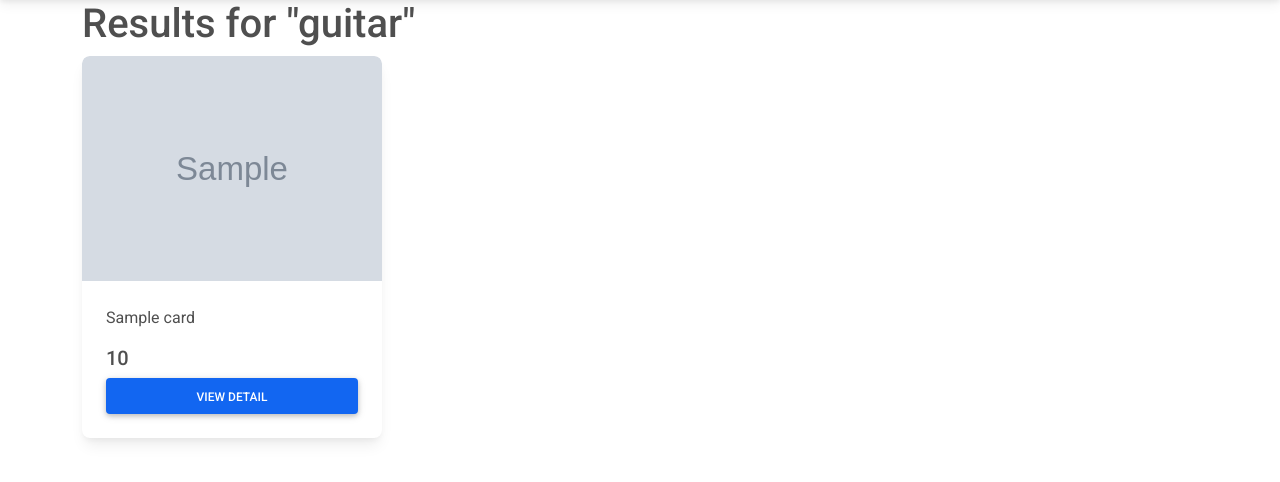
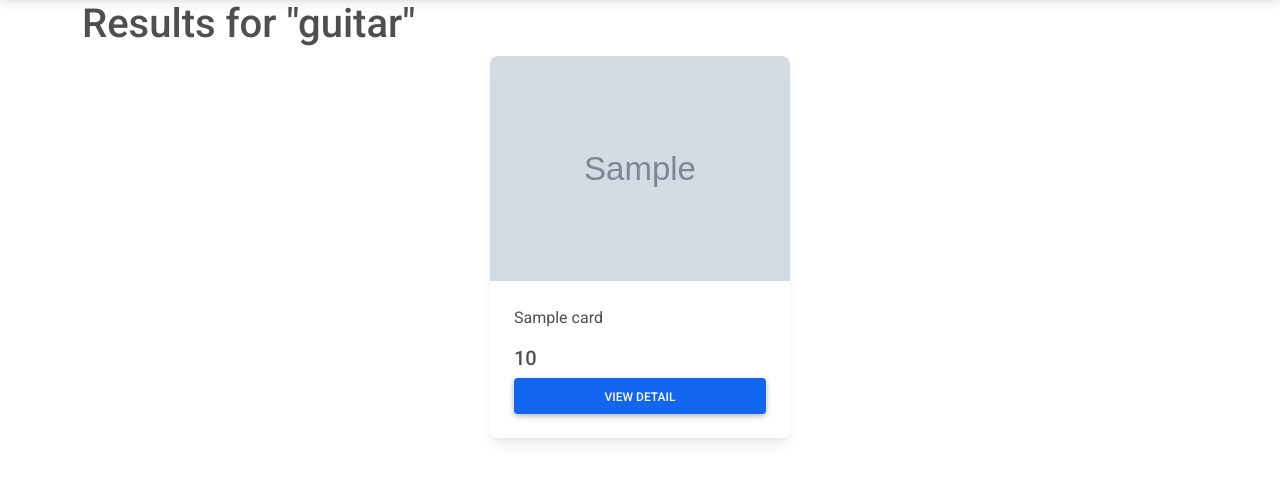
Before and after one commit to john9384/geddit, a Django app: template templates/main_app/search-result.html in a window 1280 px wide. Shown: the part 59-541 px from the top of the page. Run offline with Django 3.2, Linux system fonts and the light colour scheme; data comes from the database, SQL or seed files in the repository; both versions use the stored data as it was after the commit; the template is opened without the code that fills it: values that come from a table or form of the project are taken from there, most other values are stand-ins (such as "Sample title", 1, 10 or a date in 2020); grey boxes marked "Sample" are stand-in pictures; some libraries are stand-ins or nearby versions.

Commit message:
final touch before heroku deploy

```diff
--- a/static/css/result-page.css
+++ b/static/css/result-page.css
@@ -2,9 +2,13 @@
   display: grid;
   grid-template-columns: repeat(auto-fit, minmax(200px, 300px));
   grid-gap: 1rem;
+  justify-content: space-around;
+  justify-items: center;
 }
 .result_head {
   padding: 2rem 0.5rem;
+  text-align: center;
+  margin-top: 1rem;
 }
 .card-body {
   display: flex;
```
Also changed, not shown: db.sqlite3.
